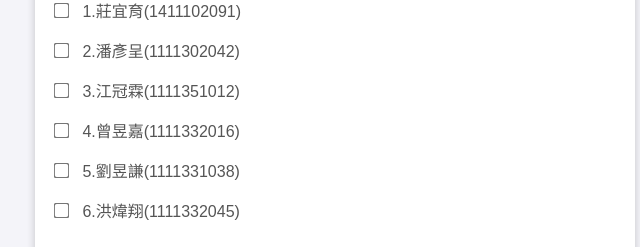
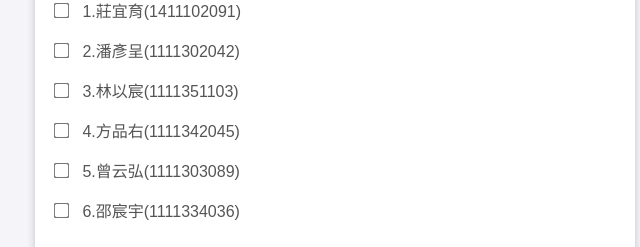
Before and after one commit to kenneth0706/4D, a plain HTML site: page index.html in a window 1280 px wide. Shown: the part 1686-1933 px from the top of the page, 305-945 px from the left. Drawn offline with Linux system fonts and the light colour scheme.

Commit message:
Update index.html

```diff
--- a/index.html
+++ b/index.html
@@ -169,10 +169,10 @@
         <div class="student-list">
             <label><input type="checkbox" class="student" onchange="updateAttendance()"> 1.莊宜育(1411102091)</label>
             <label><input type="checkbox" class="student" onchange="updateAttendance()"> 2.潘彥呈(1111302042)</label>
-            <label><input type="checkbox" class="student" onchange="updateAttendance()"> 3.江冠霖(1111351012)</label>
-            <label><input type="checkbox" class="student" onchange="updateAttendance()"> 4.曾昱嘉(1111332016)</label>
-            <label><input type="checkbox" class="student" onchange="updateAttendance()"> 5.劉昱謙(1111331038)</label>
-            <label><input type="checkbox" class="student" onchange="updateAttendance()"> 6.洪煒翔(1111332045)</label>
+            <label><input type="checkbox" class="student" onchange="updateAttendance()"> 3.林以宸(1111351103)</label>
+            <label><input type="checkbox" class="student" onchange="updateAttendance()"> 4.方品右(1111342045)</label>
+            <label><input type="checkbox" class="student" onchange="updateAttendance()"> 5.曾云弘(1111303089)</label>
+            <label><input type="checkbox" class="student" onchange="updateAttendance()"> 6.邵宸宇(1111334036)</label>
         </div>
     </div>
 
```
